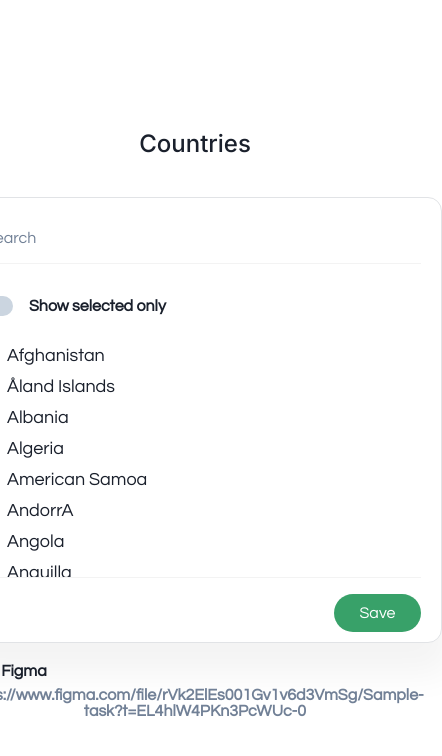
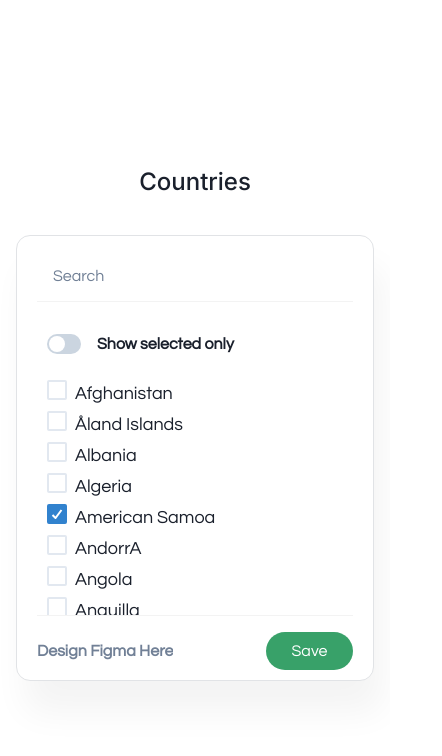
Before and after one commit to erwinvm26/sample-countries, a Next.js app: page / in a window 390 px wide. Shown: the top 756 px of the page, 442 px wide, since content can reach past the window. Built offline with nearby package versions, Linux system fonts and the light colour scheme.

Commit message:
[fix] card responsive and added a new feature about the link figma

```diff
--- a/app/page.tsx
+++ b/app/page.tsx
@@ -10,7 +10,9 @@ import {
   CardFooter,
   Box,
   Button,
-  Text
+  Text,
+  Flex,
+  Spacer
 } from '@chakra-ui/react';
 import Search from '@/components/search';
 import ListCheck from '@/components/listCheck';
@@ -36,7 +38,7 @@ export default function Home() {
             Countries
           </Text>
           <Card
-            width="494px"
+            maxWidth="494px"
             height="446px"
             border="1px solid #E1E3E6"
             boxShadow="9px 32px 35px rgba(0, 0, 0, 0.0464653)"
@@ -68,8 +70,20 @@ export default function Home() {
                 <ListCheck searchInput={search} />
               </Box>
             </CardBody>
-            <CardFooter justifyContent="end" padding="10px 20px">
+            <CardFooter padding="10px 20px">
               <hr />
+
+              <Box width="100%" display="flex" justifyContent="space-between">
+                <Button
+                  as={'a'}
+                  variant="link"
+                  href="https://www.figma.com/file/rVk2ElEs001Gv1v6d3VmSg/Sample-task?t=EL4hlW4PKn3PcWUc-0"
+                  target="_blank"
+                  overflow="auto"
+                  whiteSpace="pre-wrap"
+                >
+                  Design Figma Here
+                </Button>
                 <Button
                   type="submit"
                   colorScheme="green"
@@ -82,15 +96,9 @@ export default function Home() {
                 >
                   Save
                 </Button>
+              </Box>
             </CardFooter>
           </Card>
-
-          <Box marginTop="1rem">
-            <Text fontWeight="600">Design Figma</Text>
-            <Button variant="link" overflow="auto" whiteSpace="pre-wrap">
-              https://www.figma.com/file/rVk2ElEs001Gv1v6d3VmSg/Sample-task?t=EL4hlW4PKn3PcWUc-0
-            </Button>
-          </Box>
         </Box>
       </Center>
     </Container>
```
Lines whose indentation alone changed are shown as unchanged.
